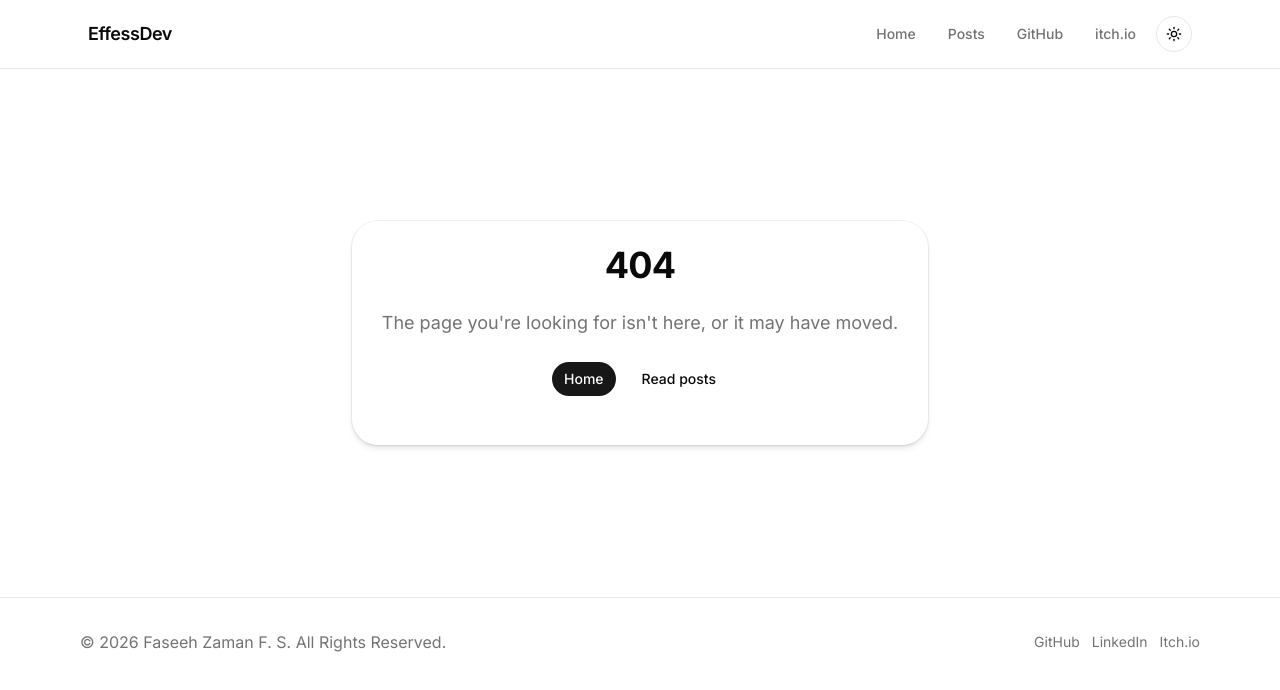
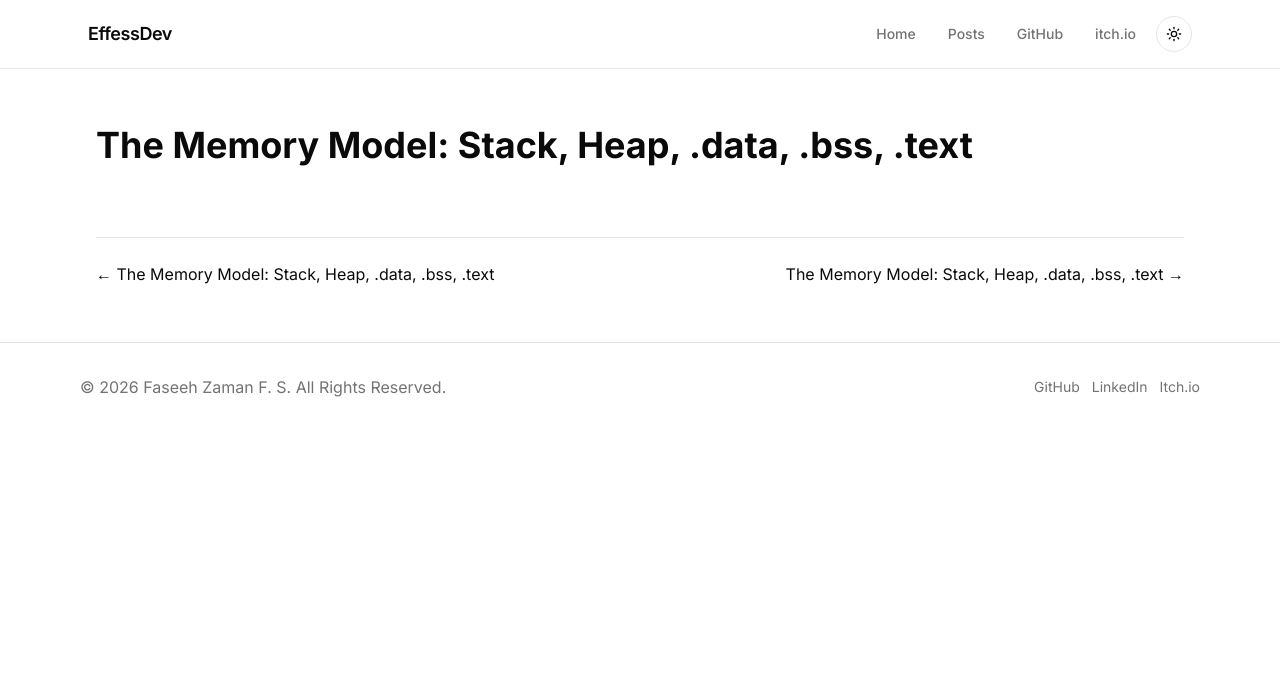
Before and after one commit to effessdev/effessdev.github.io, a Next.js app: page /courses/embedded-c-advanced/01 in a window 1280 px wide. Before the commit this address had no page. Shown: the top 690 px of the page. Built offline with nearby package versions, Linux system fonts and the light colour scheme.

Commit message:
add courses (wip)

```diff
--- /dev/null
+++ b/courses/embedded-c-advanced/00-introduction.md
@@ -0,0 +1,8 @@
+---
+id: "00"
+title: "The Memory Model: Stack, Heap, .data, .bss, .text"
+description: "One-sentence summary."
+updated: "2026-08-30"
+draft: false
+tags: []
+---
--- /dev/null
+++ b/courses/embedded-c-advanced/01-chapter-1.md
@@ -0,0 +1,8 @@
+---
+id: "01"
+title: "The Memory Model: Stack, Heap, .data, .bss, .text"
+description: "One-sentence summary."
+updated: "2026-08-30"
+draft: false
+tags: []
+---
--- /dev/null
+++ b/courses/embedded-c-advanced/02-chapter-2.md
@@ -0,0 +1,8 @@
+---
+id: "02"
+title: "The Memory Model: Stack, Heap, .data, .bss, .text"
+description: "One-sentence summary."
+updated: "2026-08-30"
+draft: false
+tags: []
+---
--- /dev/null
+++ b/courses/embedded-c-advanced/meta.json
@@ -0,0 +1,4 @@
+{
+  "title": "Embedded C Advanced",
+  "description": "From intermediate to advanced embedded C."
+}
--- /dev/null
+++ b/src/app/courses/[courseId]/[chapter]/page.tsx
@@ -0,0 +1,51 @@
+import { notFound } from "next/navigation";
+import {
+  getAllCourseIds,
+  getChapter,
+  getCourseChapters,
+  getCourseMeta,
+} from "@/lib/courses";
+import { Markdown } from "@/lib/markdown";
+
+export function generateStaticParams() {
+  return getAllCourseIds().flatMap((courseId) =>
+    getCourseChapters(courseId).map((chapter) => ({
+      courseId: courseId,
+      chapter: chapter.id,
+    })),
+  );
+}
+
+export default async function ChapterPage({
+  params,
+}: {
+  params: Promise<{ courseId: string; chapter: string }>;
+}) {
+  const { courseId, chapter: chapterId } = await params;
+  const chapter = getChapter(courseId, chapterId);
+  if (!chapter) notFound();
+
+  const chapters = getCourseChapters(courseId);
+  const idx = chapters.findIndex((c) => c.id === chapterId);
+  const prev = idx > 0 ? chapters[idx - 1] : null;
+  const next = idx < chapters.length - 1 ? chapters[idx + 1] : null;
+
+  return (
+    <article className="py-8">
+      <h1 className="text-4xl font-bold mb-6">{chapter.title}</h1>
+      <Markdown content={chapter.content} />
+      <nav className="flex justify-between mt-12 pt-6 border-t">
+        {prev ? (
+          <a href={`/courses/${courseId}/${prev.id}`}>&larr; {prev.title}</a>
+        ) : (
+          <span />
+        )}
+        {next ? (
+          <a href={`/courses/${courseId}/${next.id}`}>{next.title} &rarr;</a>
+        ) : (
+          <span />
+        )}
+      </nav>
+    </article>
+  );
+}
--- /dev/null
+++ b/src/app/courses/[courseId]/page.tsx
@@ -0,0 +1,34 @@
+import PostList from "@/components/post-list";
+import {
+  getCourseChapters,
+  getAllCourseIds,
+  getCourseMeta,
+} from "@/lib/courses";
+
+interface CoursesPageProps {
+  params: Promise<{
+    courseId: string;
+  }>;
+}
+
+export async function generateStaticParams() {
+  const ids = getAllCourseIds();
+  return ids.map((courseId) => ({
+    courseId: courseId,
+  }));
+}
+
+export default async function CoursesPage({ params }: CoursesPageProps) {
+  const { courseId } = await params;
+
+  const course = getCourseMeta(courseId);
+  const chapters = getCourseChapters(courseId);
+
+  return (
+    <PostList
+      heading={course.title}
+      description={course.description}
+      posts={chapters}
+    />
+  );
+}
--- a/src/app/posts/page.tsx
+++ b/src/app/posts/page.tsx
@@ -1,8 +1,6 @@
-import Link from "next/link";
 import type { Metadata } from "next";
-import { buttonVariants } from "@/components/ui/button";
 import { getAllPosts } from "@/lib/posts";
-import { Badge } from "@/components/ui/badge";
+import PostList from "@/components/post-list";
 
 export const metadata: Metadata = {
   title: "All Posts | EffessDev",
@@ -13,73 +11,5 @@ export const metadata: Metadata = {
 export default function ReadPage() {
   const posts = getAllPosts();
 
-  return (
-    <main className="space-y-6 py-0">
-      <div className="flex flex-wrap items-center gap-3">
-        <Link
-          href="/"
-          className={buttonVariants({ variant: "outline", size: "default" })}
-        >
-          ← Home
-        </Link>
-      </div>
-
-      <h1 className="text-4xl font-bold tracking-tight">All posts</h1>
-      <p className="text-base text-muted-foreground">
-        {posts.length} post{posts.length === 1 ? "" : "s"} available
-      </p>
-
-      {posts.length === 0 ? (
-        <p className="text-muted-foreground">No posts yet. Check back soon.</p>
-      ) : (
-        posts.map((post) => {
-          const formattedDate = new Date(post.updated).toLocaleDateString(
-            "en-US",
-            {
-              year: "numeric",
-              month: "long",
-              day: "numeric",
-            },
-          );
-
-          return (
-            <article
-              key={post.id}
-              className="rounded-2xl bg-card border border-border p-5"
-            >
-              <div className="flex flex-col gap-4 md:flex-row md:items-start md:justify-between">
-                <div className="space-y-3">
-                  <h2 className="text-2xl font-semibold tracking-tight text-foreground">
-                    {post.title}
-                  </h2>
-                  <p className="max-w-2xl text-muted-foreground">
-                    {post.description}
-                  </p>
-                </div>
-                <Link
-                  href={`/posts/${post.id}`}
-                  className={buttonVariants({
-                    variant: "default",
-                    size: "sm",
-                  })}
-                >
-                  Read
-                </Link>
-              </div>
-
-              <div className="mt-4 flex flex-wrap gap-3 text-sm text-muted-foreground">
-                <Badge variant="outline">Updated on {formattedDate}</Badge>
-                {post.tags?.map((tag, index) => (
-                  <Badge variant="secondary" key={index}>
-                    {tag}
-                  </Badge>
-                ))}
-                {post.draft && <Badge variant="destructive">Draft</Badge>}
-              </div>
-            </article>
-          );
-        })
-      )}
-    </main>
-  );
+  return <PostList heading="All Posts" posts={posts} />;
 }
--- /dev/null
+++ b/src/components/post-list.tsx
@@ -0,0 +1,86 @@
+import { Post } from "@/lib/types";
+import Link from "next/link";
+import { buttonVariants } from "@/components/ui/button";
+import { Badge } from "@/components/ui/badge";
+
+export default function PostList({
+  heading,
+  description,
+  posts,
+}: {
+  heading: string;
+  description?: string;
+  posts: Post[];
+}) {
+  return (
+    <main className="space-y-6 py-0">
+      <div className="flex flex-wrap items-center gap-3">
+        <Link
+          href="/"
+          className={buttonVariants({ variant: "outline", size: "default" })}
+        >
+          ← Home
+        </Link>
+      </div>
+
+      <h1 className="text-4xl font-bold tracking-tight">{heading}</h1>
+      {description && (
+        <p className="text-base text-muted-foreground">{description}</p>
+      )}
+
+      {posts.length === 0 ? (
+        <p className="text-muted-foreground">
+          Nothing here yet. Please check back soon.
+        </p>
+      ) : (
+        posts.map((post) => {
+          const formattedDate = new Date(post.updated).toLocaleDateString(
+            "en-US",
+            {
+              year: "numeric",
+              month: "long",
+              day: "numeric",
+            },
+          );
+
+          return (
+            <article
+              key={post.id}
+              className="rounded-2xl bg-card border border-border p-5"
+            >
+              <div className="flex flex-col gap-4 md:flex-row md:items-start md:justify-between">
+                <div className="space-y-3">
+                  <h2 className="text-2xl font-semibold tracking-tight text-foreground">
+                    {post.title}
+                  </h2>
+                  <p className="max-w-2xl text-muted-foreground">
+                    {post.description}
+                  </p>
+                </div>
+                <Link
+                  href={`${post.id}`}
+                  className={buttonVariants({
+                    variant: "default",
+                    size: "sm",
+                  })}
+                >
+                  Read
+                </Link>
+              </div>
+
+              <div className="mt-4 flex flex-wrap gap-3 text-sm text-muted-foreground">
+                <Badge variant="outline">Updated on {formattedDate}</Badge>
+                {post.tags?.map((tag, index) => (
+                  <Badge variant="secondary" key={index}>
+                    {tag}
+                  </Badge>
+                ))}
+                {post.draft && <Badge variant="destructive">Draft</Badge>}
+              </div>
+            </article>
+          );
+        })
+      )}
+    </main>
+  );
+}
--- /dev/null
+++ b/src/lib/courses.ts
@@ -0,0 +1,51 @@
+import fs from "fs";
+import path from "path";
+import matter from "gray-matter";
+import { Post, PostSchema, CourseMeta, CourseMetaSchema } from "./types";
+
+const coursesDirectory = path.join(process.cwd(), "courses");
+
+export function getAllCourseIds(): string[] {
+  return fs
+    .readdirSync(coursesDirectory)
+    .filter((entry) =>
+      fs.statSync(path.join(coursesDirectory, entry)).isDirectory(),
+    );
+}
+
+export function getCourseMeta(courseId: string): CourseMeta {
+  const metaPath = path.join(coursesDirectory, courseId, "meta.json");
+  const raw = fs.readFileSync(metaPath, "utf8");
+  return CourseMetaSchema.parse({ id: courseId, ...JSON.parse(raw) });
+}
+
+export function getAllCourses(): CourseMeta[] {
+  return getAllCourseIds().map((id) => getCourseMeta(id));
+}
+
+export function getCourseChapters(courseId: string): Post[] {
+  const courseDir = path.join(coursesDirectory, courseId);
+  const files = fs
+    .readdirSync(courseDir)
+    .filter((f) => f.endsWith(".md"))
+    .sort(); // filename order = chapter order — prefix files 01-, 02-, ...
+
+  return files.map((file) => {
+    const fileContents = fs.readFileSync(path.join(courseDir, file), "utf8");
+    const { data, content } = matter(fileContents);
+
+    return PostSchema.parse({
+      id: data.id,
+      title: data.title,
+      description: data.description,
+      updated: data.updated,
+      draft: data.draft === true,
+      tags: data.tags || [],
+      content,
+    });
+  });
+}
+
+export function getChapter(courseId: string, chapterId: string): Post | null {
+  return getCourseChapters(courseId).find((c) => c.id === chapterId) || null;
+}
--- a/src/lib/types.ts
+++ b/src/lib/types.ts
@@ -11,3 +11,11 @@ export const PostSchema = z.object({
 });
 
 export type Post = z.infer<typeof PostSchema>;
+
+export const CourseMetaSchema = z.object({
+  id: z.string(),
+  title: z.string(),
+  description: z.string(),
+});
+
+export type CourseMeta = z.infer<typeof CourseMetaSchema>;
```
Also changed, not shown: src/app/courses/page.tsx (added).
